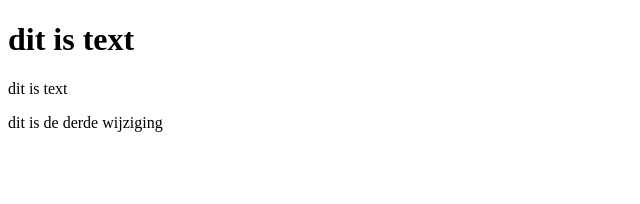
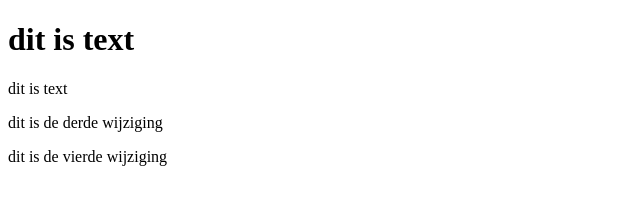
Before and after one commit to Emielvantroys/nieuwProject, a plain HTML site: page nieuwProject/WebContent/index.html in a window 1280 px wide. Shown: the whole page, without its empty margins (0-640 px from the left). Drawn offline with Linux system fonts and the light colour scheme.

Commit message:
dit is de vierde wijziging

```diff
--- a/nieuwProject/WebContent/index.html
+++ b/nieuwProject/WebContent/index.html
@@ -9,6 +9,7 @@
 	<article>
 		<p>dit is text</p>
 		<p>dit is de derde wijziging</p>
+		<p>dit is de vierde wijziging</p>
 	</article>
 </body>
 </html>
```
